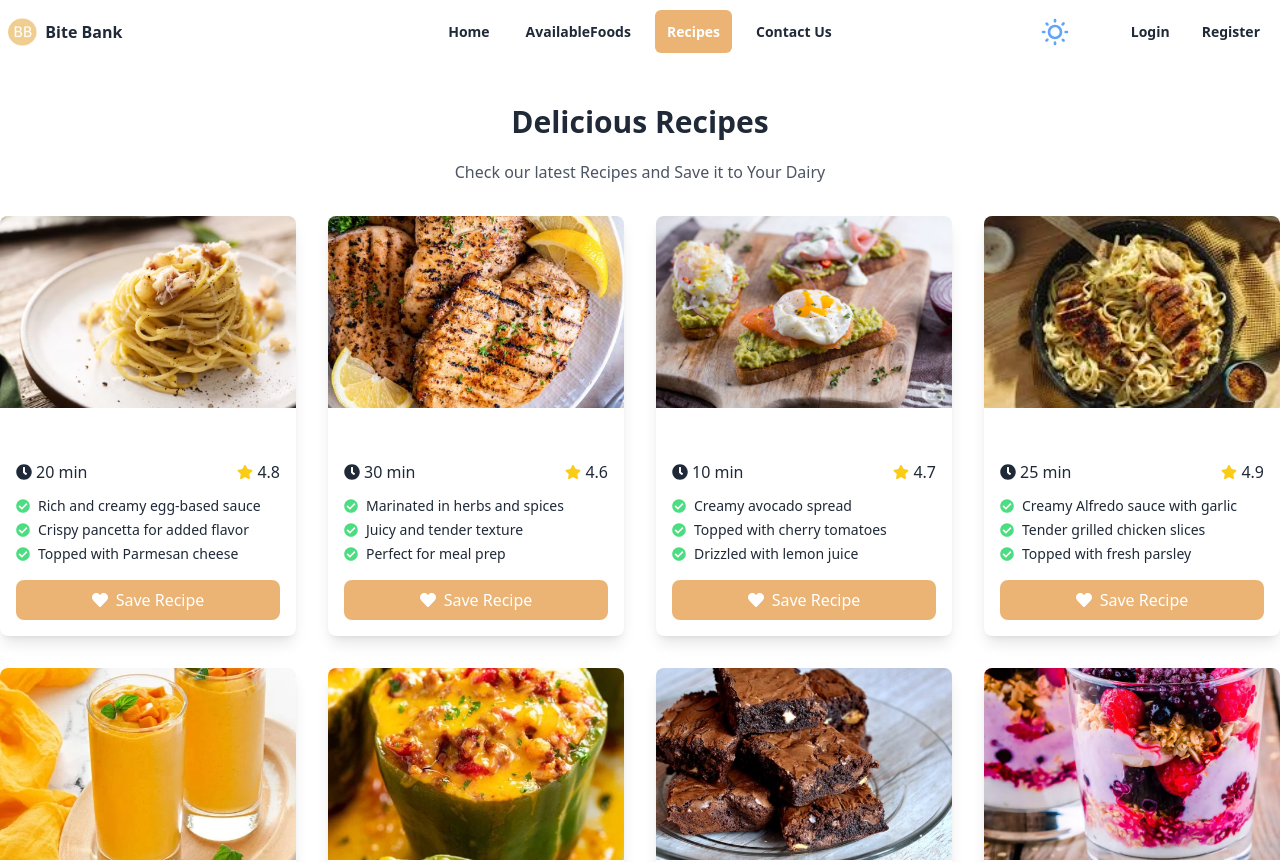
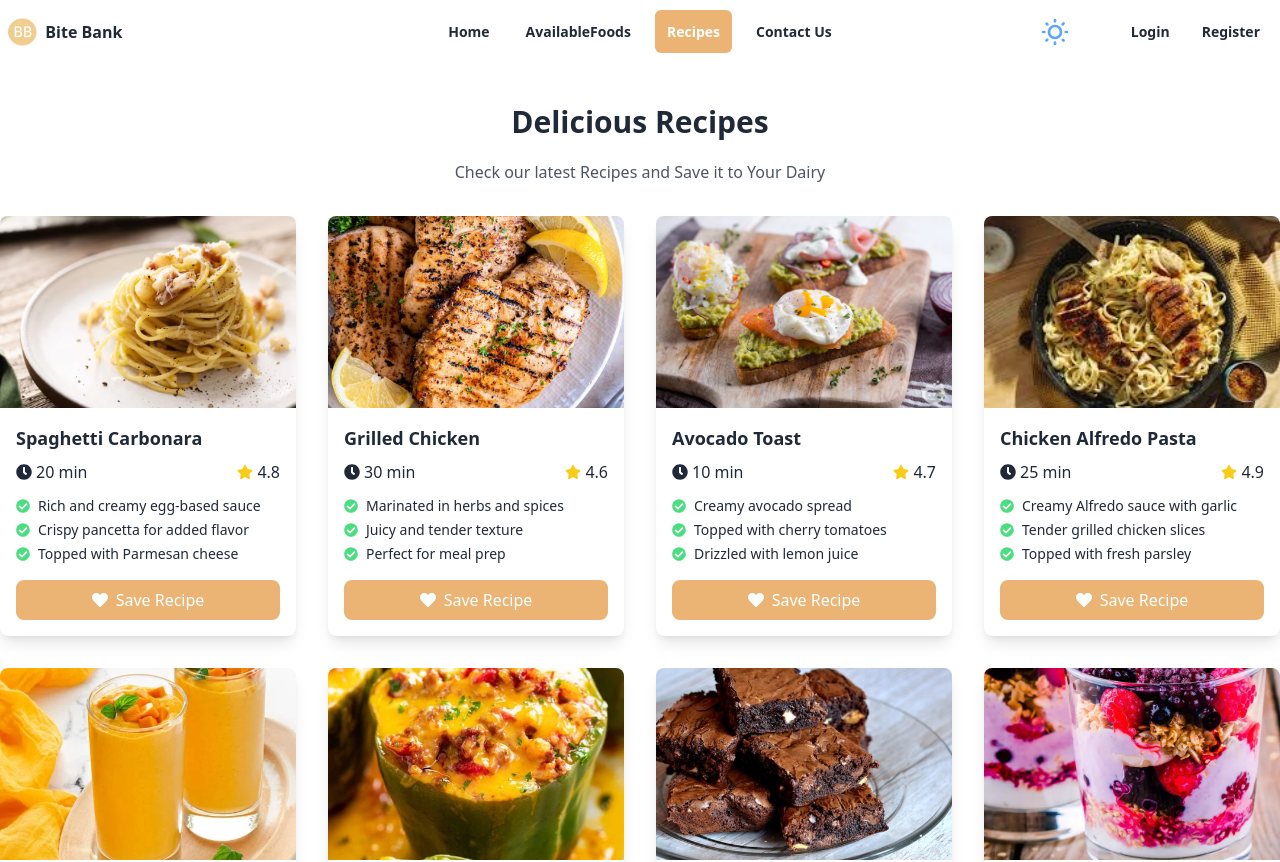
Before and after one commit to sayed725/BiteBank-Client, a React (Vite) app: page /recipes in a window 1280 px wide. Shown: the top 862 px of the page. Built offline with nearby package versions, Linux system fonts and the light colour scheme; no server answers.

Commit message:
added some correction

```diff
--- a/src/components/FoodCard.jsx
+++ b/src/components/FoodCard.jsx
@@ -19,7 +19,7 @@ const FoodCard = ({ food }) => {
         <div className="p-4 flex flex-col gap-2">
           {/* Title and Favorite Icon */}
           <div className="flex items-center justify-between">
-            <h3 className="text-lg mt-2 font-semibold text-gray-800 dark:text-gray-200">{title}</h3>
+            <h3 className="text-lg font-semibold text-gray-800 dark:text-gray-200">{title}</h3>
             <h3
               className={`px-3 py-1  ${
                 status === "Available" && "text-green-500 bg-green-100/60 dark:bg-[#252525]"
@@ -43,7 +43,7 @@ const FoodCard = ({ food }) => {
 
           {/* Price and Distance */}
           <div className="flex items-center justify-between text-sm text-gray-500">
-            <Link to={`/food/${_id}`} className="w-full px-2 py-3 mt-4 text-center rounded-md text-white dark:text-gray-700 font-bold capitalize transition-colors duration-300 transform bg-[#ebb475] hover:text-black focus:outline-none focus:text-black">View Details</Link>
+            <Link to={`/food/${_id}`} className="w-full px-2 py-3 text-center rounded-md text-white dark:text-gray-700 font-bold capitalize transition-colors duration-300 transform bg-[#ebb475] hover:text-black focus:outline-none focus:text-black">View Details</Link>
           </div>
         </div>
       </div>
--- a/src/pages/Recipes.jsx
+++ b/src/pages/Recipes.jsx
@@ -135,7 +135,7 @@ const handleRecipes = () =>{
               className="w-full h-48 object-cover"
             />
             <div className="p-4">
-              <h2 className="text-lg font-semibold dark:text-gray-200">{recipe.name}</h2>
+              <h2 className="text-lg text-gray-800 font-semibold dark:text-gray-200">{recipe.name}</h2>
               <div className="flex justify-between items-center mt-2 text-gray-800 dark:text-gray-200">
                 <span className="flex items-center gap-1">
                   <FaClock /> {recipe.time}
```
Also changed, not shown: 2 other files (tests, documents, lock files or other folders).
